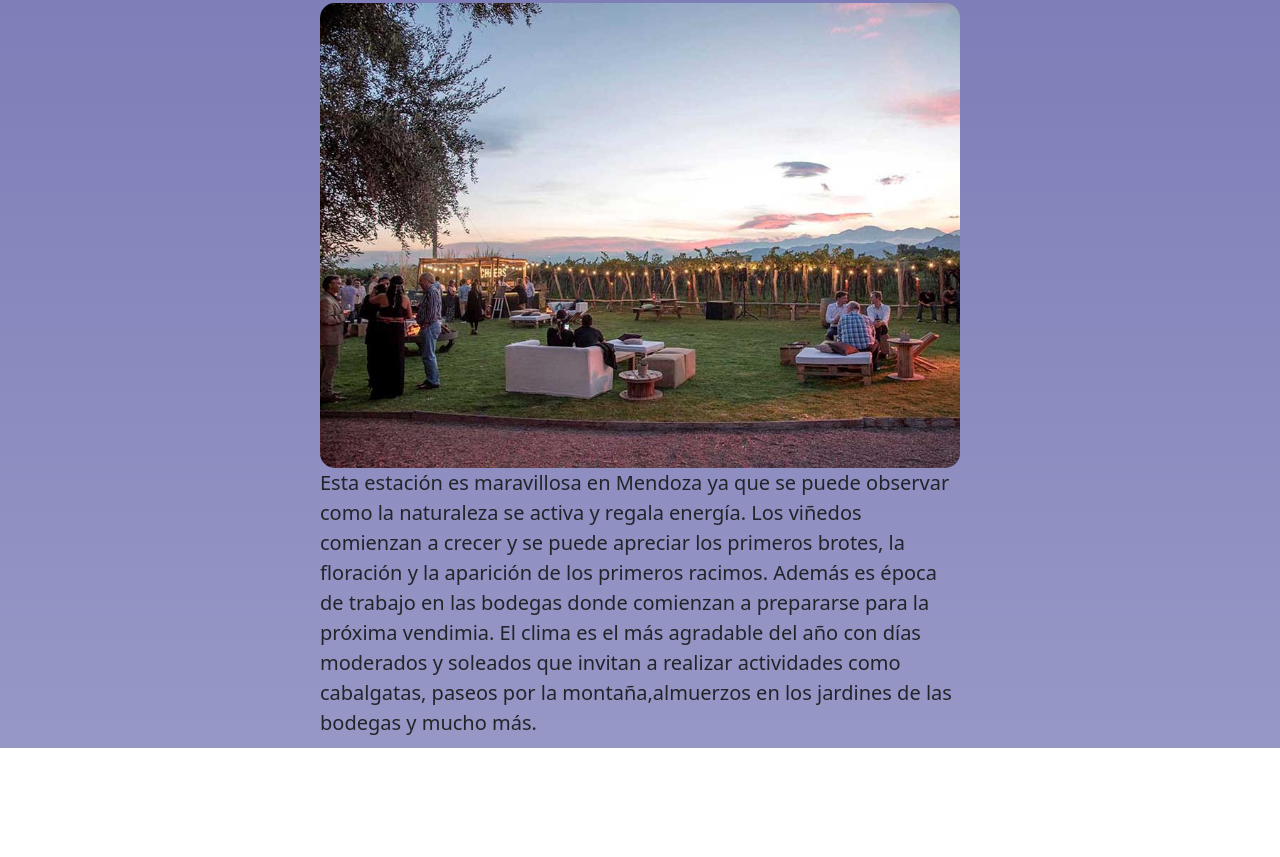
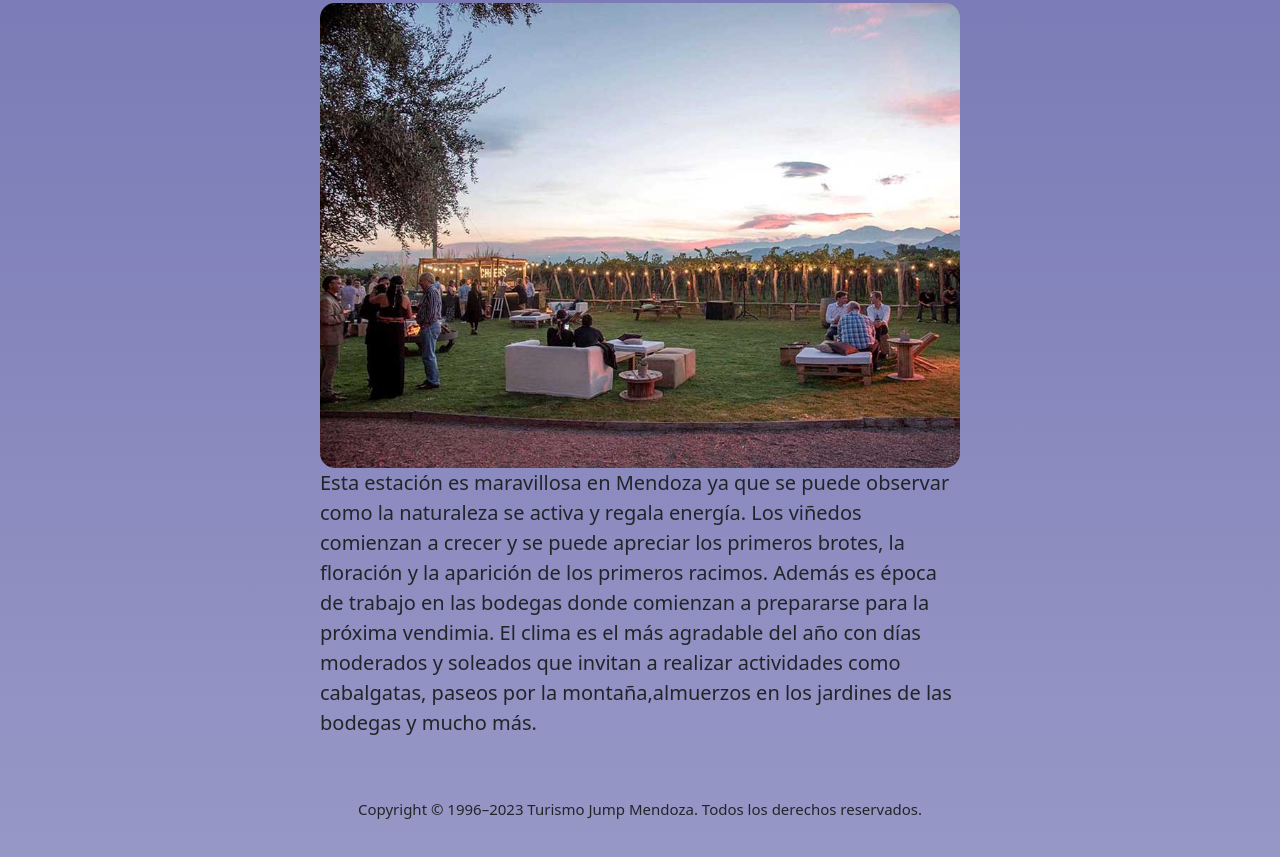
Before and after one commit to MelieGalaz/paginaw1, a plain HTML site: page index.html in a window 1280 px wide. Shown: the part 2288-3145 px from the top of the page. Before the commit the page ends 3036 px from the top, so only its background shows below. Drawn offline with nearby package versions, Linux system fonts and the light colour scheme.

Commit message:
agregue footer

```diff
--- a/estilo.css
+++ b/estilo.css
@@ -279,6 +279,15 @@ textarea::placeholder {
     font-size:18px;
     font-weight: bolder;
 }
+.footer{
+    display: block;
+    text-align: center;
+    font-size: 8px;
+    padding: 30px;
+    margin-top:30px;
+    margin-bottom: 0px;
+}
+
 
 @media (min-width:768px) {
     .cont-mobile{
@@ -329,6 +338,9 @@ textarea::placeholder {
     .fa-whatsapp{
         font-size: 40px;
     }
+    .footer{
+        font-size: 12px;
+    }
 
 }
 @media (min-width:1200px) {
@@ -367,4 +379,7 @@ textarea::placeholder {
     .estacion{
         font-size: 22px;
     }
+    .footer{
+        font-size: 15px;
+    }
 }
--- a/index.html
+++ b/index.html
@@ -73,6 +73,9 @@
                 </section>
         </div>
         </main>
+        <div class="footer">
+            <footer class="copy">Copyright © 1996–2023 Turismo Jump Mendoza. Todos los derechos reservados. </footer>
+        </div>
     </div>
 </body>
 
```
Also changed, not shown: contacto.html (+3 -0 lines), servicios-turismo.html (+3 -1 lines).
